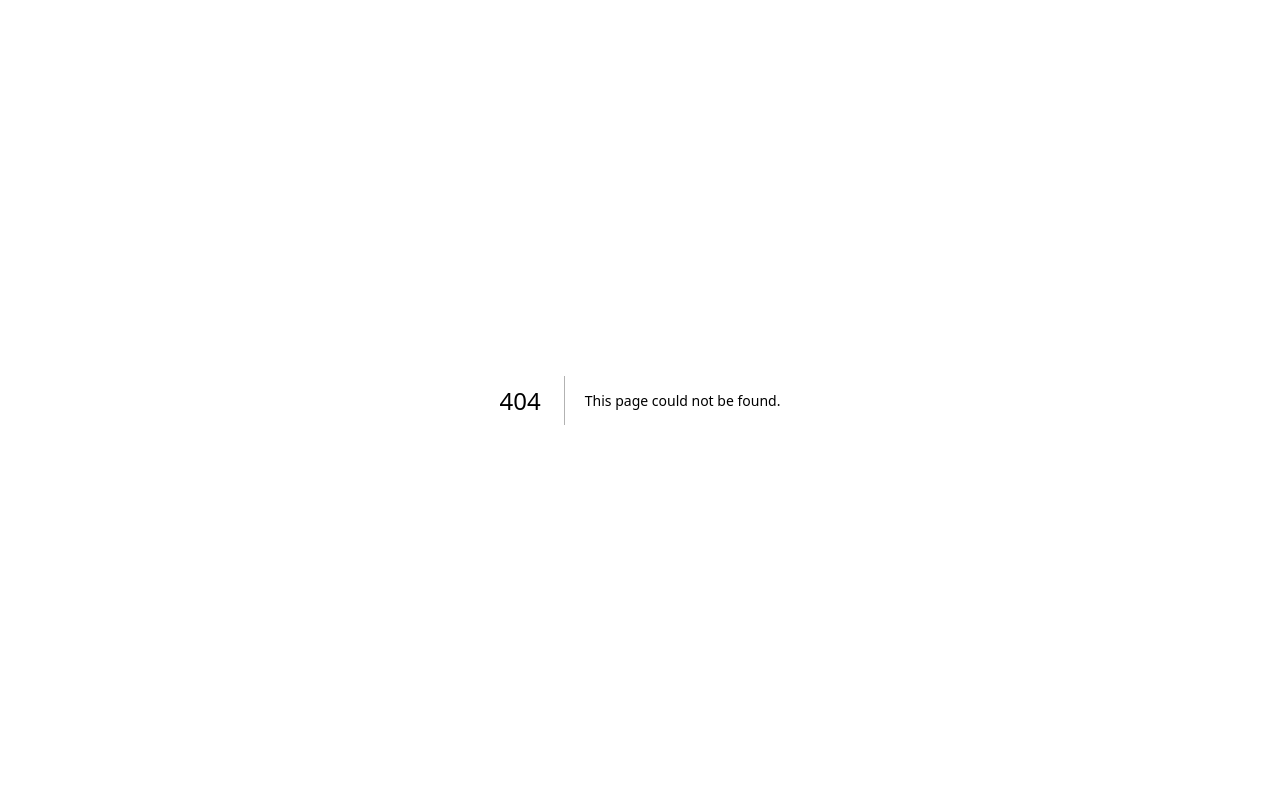
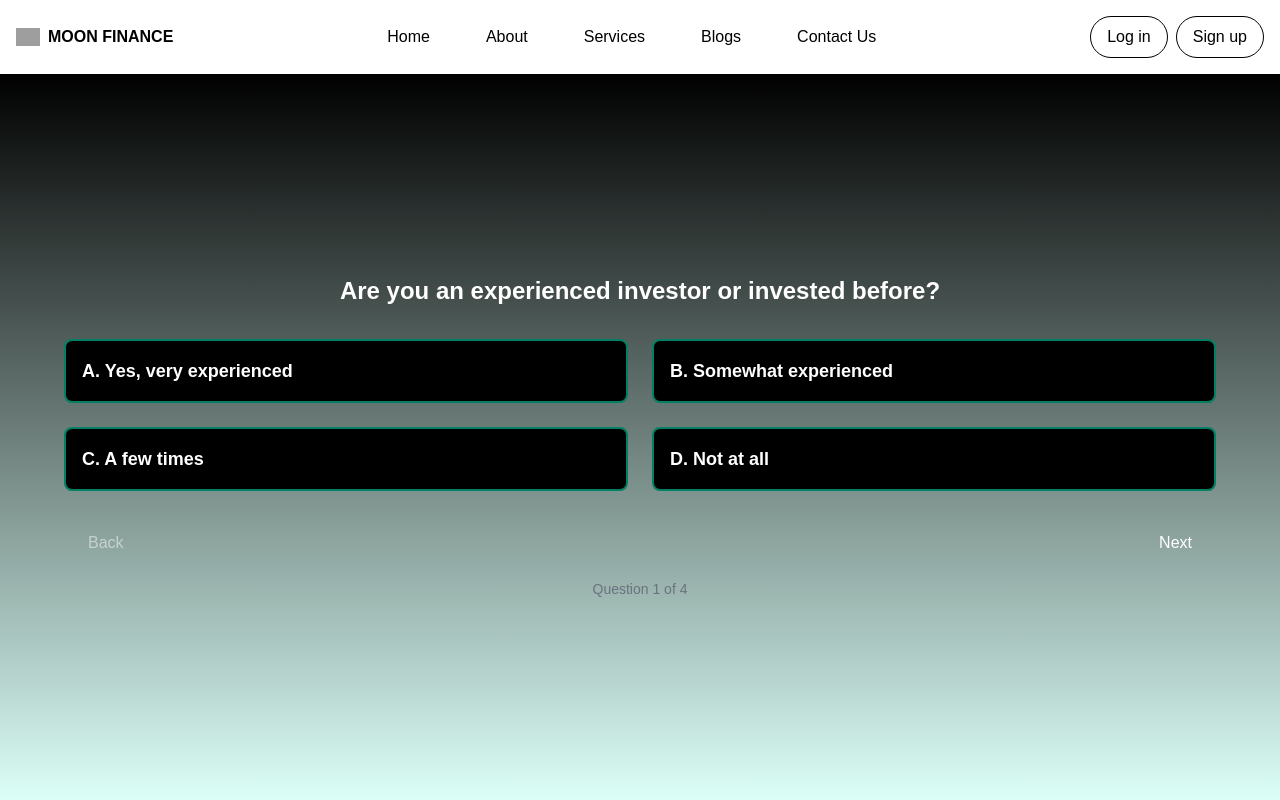
Before and after one commit to Kiddu77/MoonFinance, a Next.js app: page /pages/quiz in a window 1280 px wide. Before the commit this address had no page. Built offline with nearby package versions, Linux system fonts and the light colour scheme; grey boxes are pictures that could not be loaded.

Commit message:
add quiz page

```diff
--- /dev/null
+++ b/app/pages/api/routes/quiz/post.ts
@@ -0,0 +1,10 @@
+import { NextApiRequest, NextApiResponse } from 'next';
+
+export default function handler(req: NextApiRequest, res: NextApiResponse) {
+  if (req.method === 'POST') {
+    console.log('Received answers:', req.body); // Log received answers
+    res.status(200).json({ success: true });
+  } else {
+    res.status(405).json({ message: 'Method Not Allowed' });
+  }
+}
--- /dev/null
+++ b/app/pages/quiz/page.tsx
@@ -0,0 +1,128 @@
+"use client";
+
+import Header from '@/app/components/Header';
+import React, { useState, useEffect } from 'react';
+
+interface Question {
+    id: string;
+    question: string;
+    options: string[];
+}
+
+const QuizPage: React.FC = () => {
+    const [questions, setQuestions] = useState<Question[]>([]);
+    const [currentQuestionIndex, setCurrentQuestionIndex] = useState(0);
+    const [answers, setAnswers] = useState<{ [key: string]: string }>({});
+
+    useEffect(() => {
+        fetch('/data/question.json')
+            .then((response) => response.json())
+            .then((data) => setQuestions(data))
+            .catch((error) => console.error('Error loading questions:', error));
+    }, []);
+
+    const handleOptionSelect = (questionId: string, option: string) => {
+        setAnswers((prevAnswers) => ({
+            ...prevAnswers,
+            [questionId]: option,
+        }));
+    };
+
+    const handleNext = () => {
+        if (currentQuestionIndex < questions.length - 1) {
+            setCurrentQuestionIndex((prevIndex) => prevIndex + 1);
+        }
+    };
+
+    const handleBack = () => {
+        if (currentQuestionIndex > 0) {
+            setCurrentQuestionIndex((prevIndex) => prevIndex - 1);
+        }
+    };
+
+    const handleSubmit = async () => {
+        try {
+            const response = await fetch('/api/userResponses/post', {
+                method: 'POST',
+                headers: {
+                    'Content-Type': 'application/json',
+                },
+                body: JSON.stringify({ answers }),
+            });
+
+            if (response.ok) {
+                console.log('Answers submitted successfully!');
+            } else {
+                console.error('Error submitting answers');
+            }
+        } catch (error) {
+            console.error('Error:', error);
+        }
+    };
+
+    if (questions.length === 0) {
+        return <p>Loading questions...</p>;
+    }
+
+    const currentQuestion = questions[currentQuestionIndex];
+
+    return (
+        <div className="flex flex-col min-h-screen">
+            {/* Header */}
+            <div className="bg-white shadow-md">
+                <Header />
+            </div>
+
+            {/* Main Content */}
+            <main className="flex-grow flex flex-col items-center justify-center bg-gradient-to-b from-black to-[#03ffc824] text-white px-16">
+                <div className="text-center mb-8">
+                    <h2 className="text-2xl font-bold">{currentQuestion.question}</h2>
+                </div>
+                <div className="grid grid-cols-1 md:grid-cols-2 gap-6 w-full">
+                    {currentQuestion.options.map((option, index) => (
+                        <div
+                            key={index}
+                            onClick={() => handleOptionSelect(currentQuestion.id, option)}
+                            className={`p-4 rounded-lg cursor-pointer border-2 transition-all duration-200 text-lg font-semibold
+                                ${answers[currentQuestion.id] === option
+                                    ? 'bg-black border-[#03FFC980] text-white'
+                                    : 'bg-black border-[#03FFC980] text-white hover:opacity-80'
+                                }`}
+                        >
+                            {String.fromCharCode(65 + index)}. {option}
+                        </div>
+                    ))}
+                </div>
+                <div className="flex justify-between items-center mt-8 w-full">
+                    <button
+                        onClick={handleBack}
+                        disabled={currentQuestionIndex === 0}
+                        className="px-6 py-2 rounded-lg disabled:opacity-50 disabled:cursor-not-allowed hover:bg-gray-600"
+                    >
+                        Back
+                    </button>
+                    {currentQuestionIndex === questions.length - 1 ? (
+                        <button
+                            onClick={handleSubmit}
+                            className="px-6 py-2 bg-[#03ffc89b] rounded-lg hover:bg-[#2b937c]"
+                        >
+                            Submit
+                        </button>
+                    ) : (
+                        <button
+                            onClick={handleNext}
+                            className="px-6 py-2 rounded-lg hover:bg-[#2b937c]"
+                        >
+                            Next
+                        </button>
+                    )}
+                </div>
+                <div className="mt-4 text-center text-sm text-gray-500">
+                    Question {currentQuestionIndex + 1} of {questions.length}
+                </div>
+            </main>
+        </div>
+    );
+};
+
+export default QuizPage;
--- /dev/null
+++ b/public/data/question.json
@@ -0,0 +1,42 @@
+[
+    {
+      "id": "1",
+      "question": "Are you an experienced investor or invested before?",
+      "options": [
+        "Yes, very experienced",
+        "Somewhat experienced",
+        "A few times",
+        "Not at all"
+      ]
+    },
+    {
+        "id": "1",
+        "question": "Are you an experienced investor or invested before?",
+        "options": [
+          "Yes, very experienced",
+          "Somewhat experienced",
+          "A few times",
+          "Not at all"
+        ]
+      },
+      {
+        "id": "1",
+        "question": "Are you an experienced investor or invested before?",
+        "options": [
+          "Yes, very experienced",
+          "Somewhat experienced",
+          "A few times",
+          "Not at all"
+        ]
+      },
+      {
+        "id": "1",
+        "question": "Are you an experienced investor or invested before?",
+        "options": [
+          "Yes, very experienced",
+          "Somewhat experienced",
+          "A few times",
+          "Not at all"
+        ]
+      }
+  ]
```
Also changed, not shown: app/pages/api/routes/quiz/get.ts (added, +43 -0 lines).
